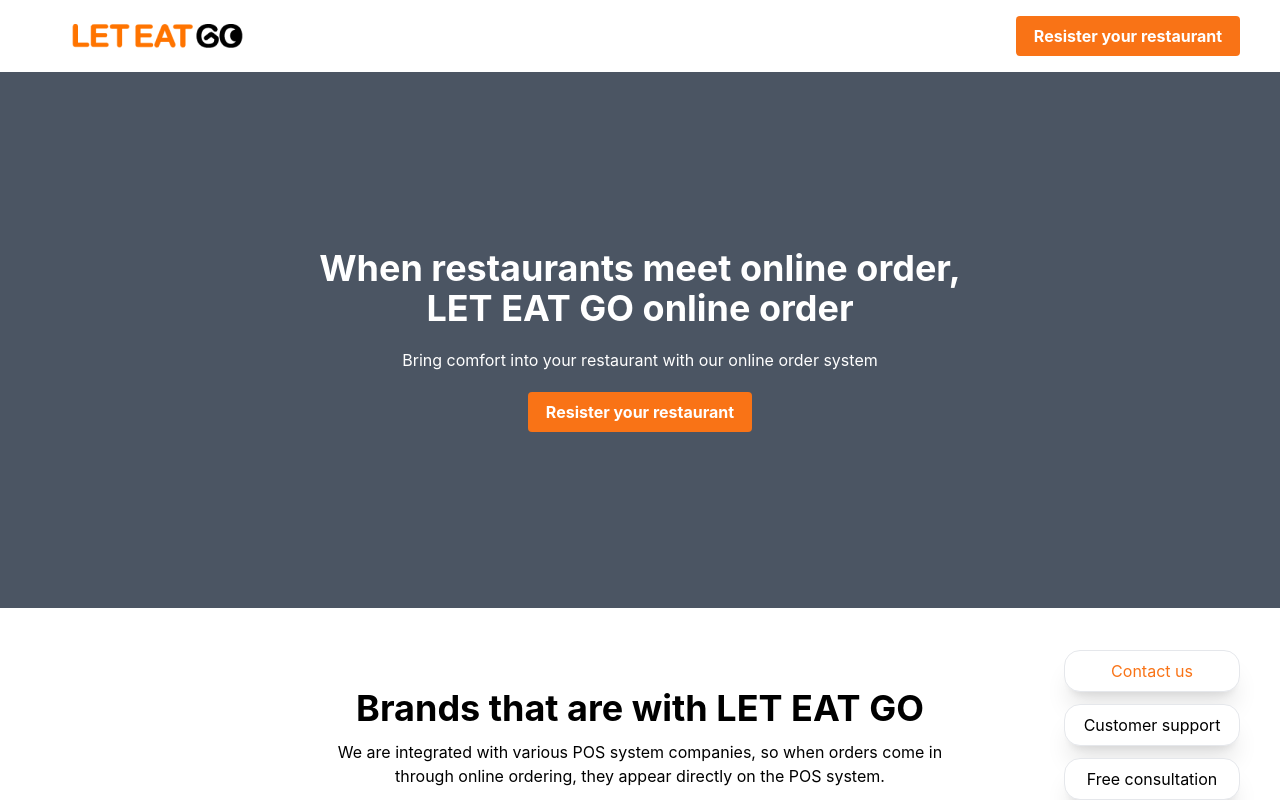
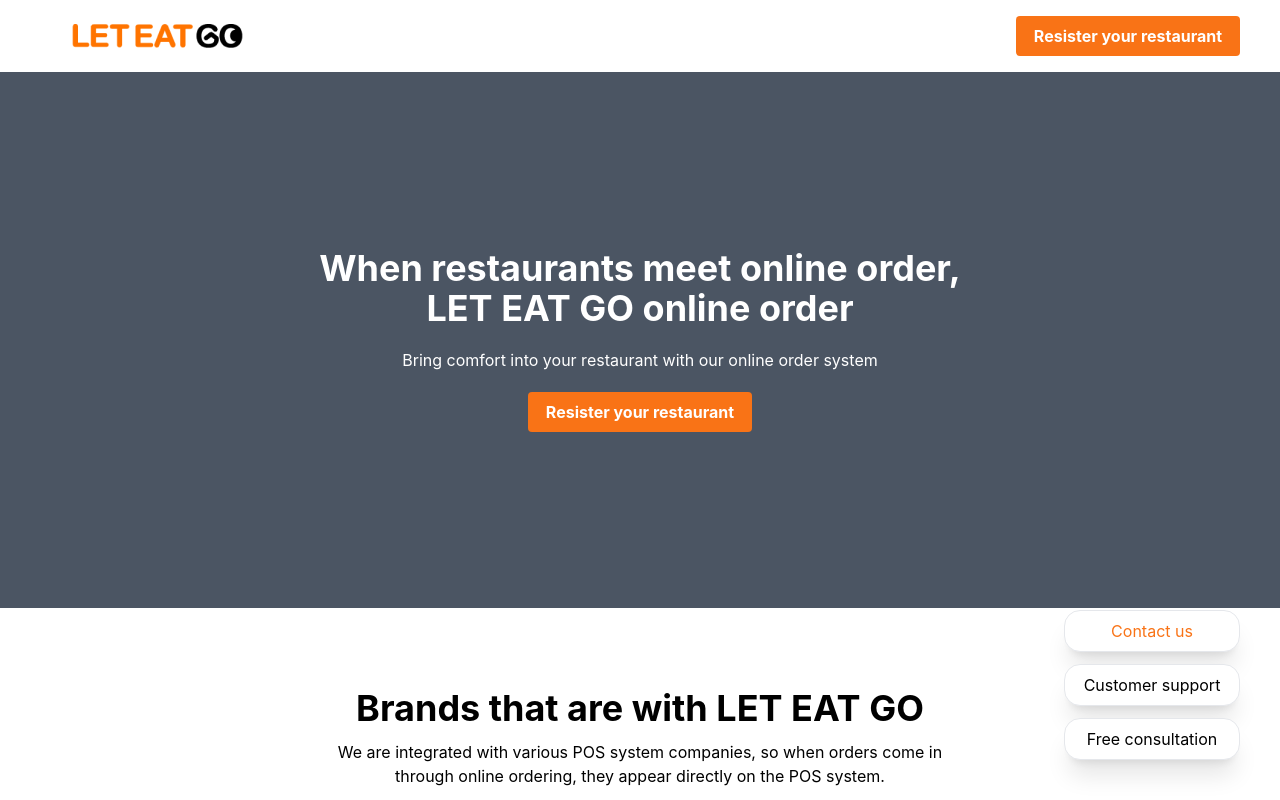
Before and after one commit to AGORA-Canada/Let-Eat-Go, a React (Create React App) app: page / in a window 1280 px wide. Shown: the top 800 px of the page. Built offline with nearby package versions, Linux system fonts and the light colour scheme.

Commit message:
adding margin bottom for fixmenu

```diff
--- a/src/components/FixedMenu.jsx
+++ b/src/components/FixedMenu.jsx
@@ -3,7 +3,7 @@
 const FixedMenu = () => {
   return (
     <div className="fixed z-5 top-0 left-0 w-full h-full flex flex-row-reverse items-end">
-      <div className="flex flex-col space-y-3 w-44 mr-10 right-0">
+      <div className="flex flex-col space-y-3 w-44 mr-10 right-0 mb-10">
         <div className="bg-white shadow-xl rounded-2xl p-2 border text-orange-500">
           Contact us
         </div>
```
